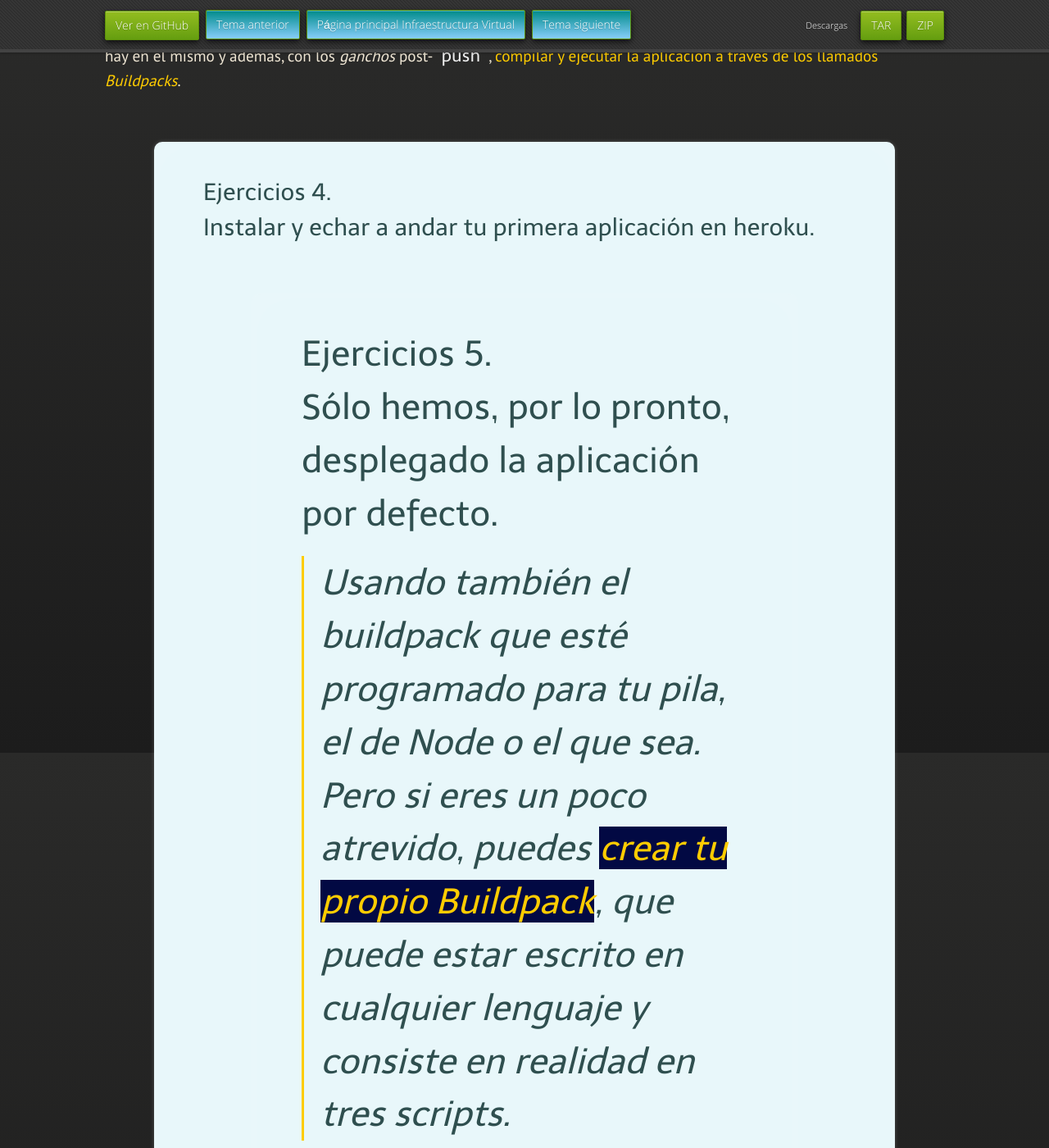
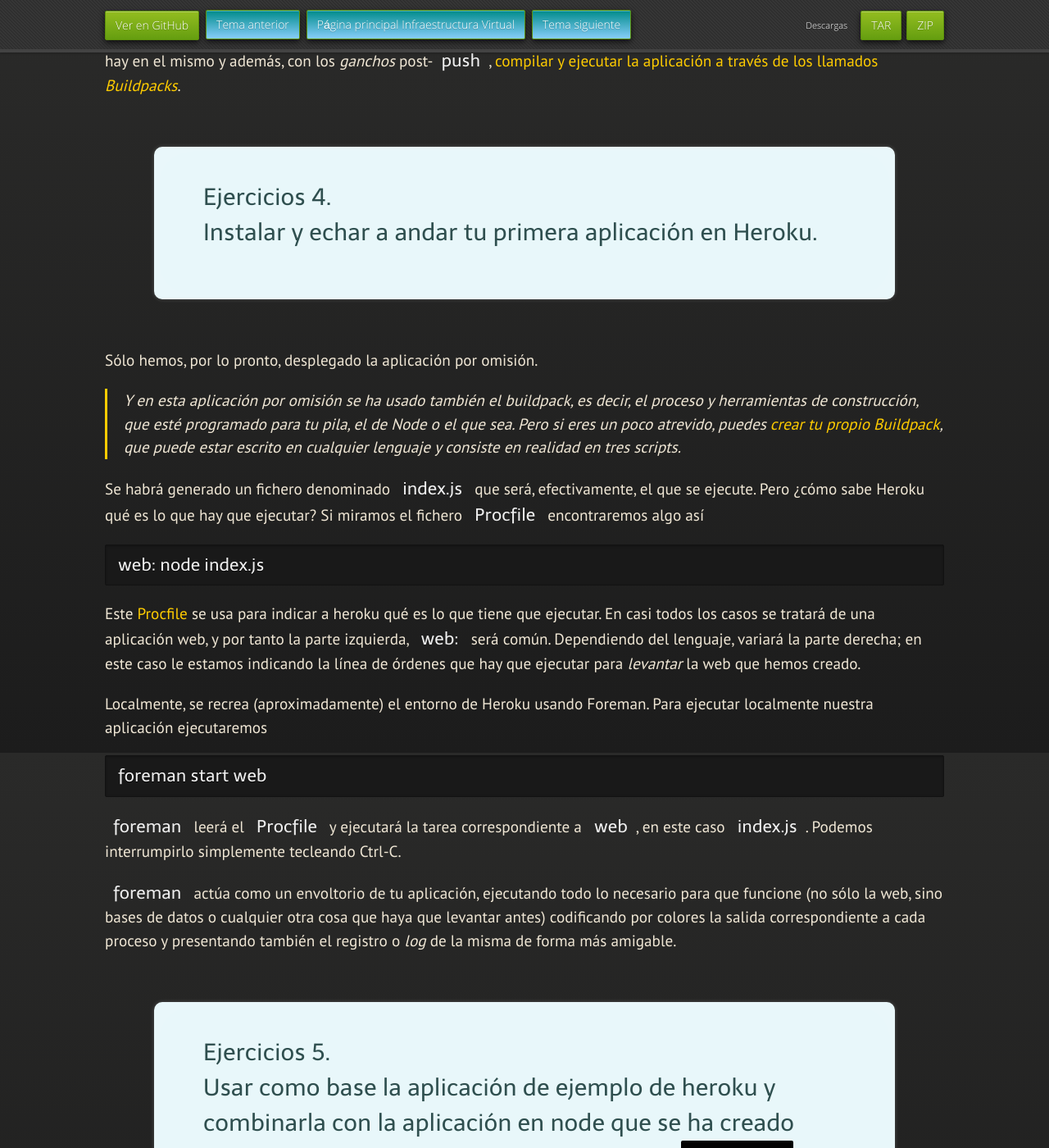
Before and after one commit to JJ/IV, a Jekyll site: the page built from documentos/temas/PaaS.md, in a window 1280 px wide and 1400 px high, scrolled down 9882 px. Shown: the whole window at 82% size. Built offline with Jekyll 4.4.1, drawn with Linux system fonts in a browser that asks for light colours; nearby versions of some CDN libraries; some web fonts are replaced; some of the changed text lies outside the part shown.

Commit message:
Sync documentos/temas/PaaS.md de master a gh-pages

```diff
--- a/documentos/temas/PaaS.md
+++ b/documentos/temas/PaaS.md
@@ -24,7 +24,8 @@
 2. Conocer los conceptos relacionados con el proceso de virtualización
 tanto de software como de hardware y ponerlos en práctica.
 
-4. Justificar la necesidad de procesamiento virtual frente a real en el contexto de una infraestructura TIC de una organización.
+4. Justificar la necesidad de procesamiento virtual frente a real en
+   el contexto de una infraestructura TIC de una organización.
 
 ### Objetivos específicos
 
@@ -207,7 +208,7 @@
 Pero primero hay que instalarlo. Node.js tiene un sistema de gestión de
 módulos bastante simple llamado [npm](https://npmjs.org/) que ya hemos usado. Tras seguir las instrucciones en el
 sitio para instalarlo (o, en el caso de Ubuntu, instalarlo desde
-Synaptic o con apt-get), vamos al directorio en el que vayamos a crear
+Synaptic o con `apt-get`), vamos al directorio en el que vayamos a crear
 el programa y escribimos
 
 `npm install express --save`
@@ -418,14 +419,14 @@
 
 <div class='ejercicios' markdown="1">
 
- Instalar y echar a andar tu primera aplicación en heroku.
+ Instalar y echar a andar tu primera aplicación en Heroku.
 
-<div class='ejercicios' markdown="1">
+</div>
 
+Sólo hemos, por lo pronto, desplegado la aplicación por omisión.
 
-Sólo hemos, por lo pronto, desplegado la aplicación por defecto.
-
->Usando también el *buildpack* que esté programado para tu pila, el de
+>Y en esta aplicación por omisión se ha usado también el *buildpack*,
+>es decir, el proceso y herramientas de construcción, que esté programado para tu pila, el de
 >Node o el que sea. Pero si eres un poco atrevido, puedes
 >[crear tu propio Buildpack](https://devcenter.heroku.com/articles/buildpack-api),
 >que puede estar escrito en cualquier lenguaje y consiste en realidad
@@ -439,7 +440,6 @@
 
 	web: node index.js
 
-
 Este [Procfile](https://devcenter.heroku.com/articles/procfile) se usa
 para indicar a heroku qué es lo que tiene que ejecutar. En casi todos
 los casos se tratará de una aplicación web, y por tanto la parte
@@ -449,7 +449,10 @@
 
 Localmente, se recrea (aproximadamente) el entorno de Heroku usando
 Foreman. Para ejecutar localmente nuestra aplicación ejecutaremos
-`foreman start web`. `foreman` leerá el `Procfile` y ejecutará la
+
+	foreman start web
+
+`foreman` leerá el `Procfile` y ejecutará la
 tarea correspondiente a `web`, en este caso `index.js`.  Podemos
 interrumpirlo simplemente tecleando Ctrl-C.
 
@@ -474,7 +477,6 @@
 
 Si está `package.json` bien configurado, por ejemplo, de esta forma
 
-
     "scripts": {
 	  "test": "mocha",
 	  "start": "node index.js"
@@ -497,7 +499,6 @@
 la dirección de tu aplicación, que si miras en `.git/config` estará
 definido de una forma similar a la siguiente
 
-
     [remote "heroku"]
 	   url = git@heroku.com:porrio.git
 	   fetch = +refs/heads/*:refs/remotes/heroku/*
@@ -518,10 +519,10 @@
 	# Borra el origen inicial, que será el de la aplicación de ejemplo
 	git remote rm origin
 	# Crea el nuevo origin
-	git remote add origin  git@github.com:mi-nick/mi-app.git
+	git remote add origin git@github.com:mi-nick/mi-app.git
 
 Todo esto puedes ahorrártelo si desde el principio haces un *fork* de
-la aplicación de node y trabajas con ese fork; el origen estará ya
+la aplicación de node y trabajas con ese *fork*; el origen estará ya
 definido.
 
 Ahora tienes dos repositorios: el que está efectivamente desplegado y
@@ -533,7 +534,7 @@
 correctamente.
 
 Para eso, evidentemente, el sitio en el que se despliegue debe estar
-preparado. No es el caso de Heroku
+preparado. No es el caso de Heroku.
 
 >Heroku tiene, sin embargo,
 >[una beta reciente en GitHub y posiblemente funcione en el futuro próximo](https://github.com/github/github-services/tree/master/docs), que necesita un servicio
```
